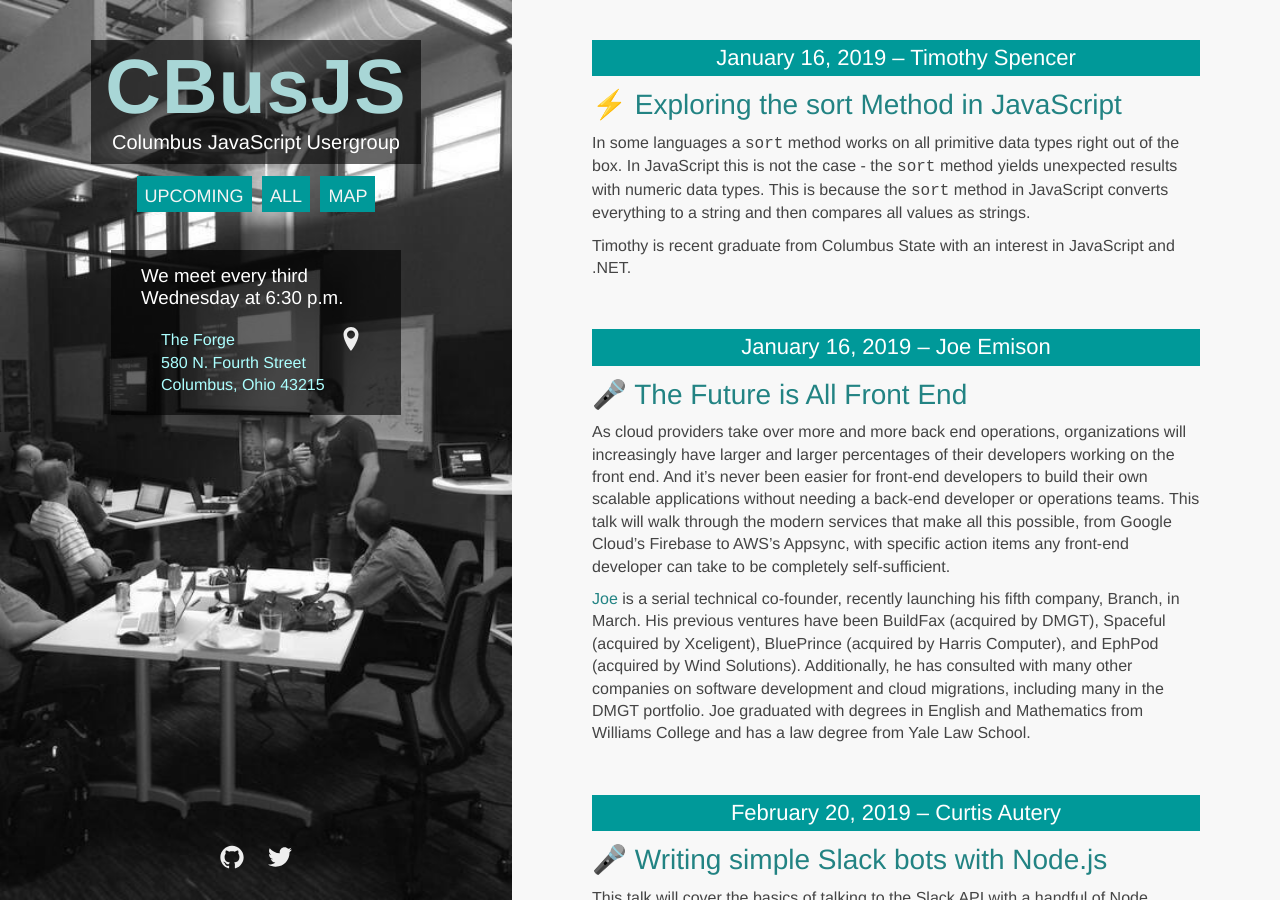
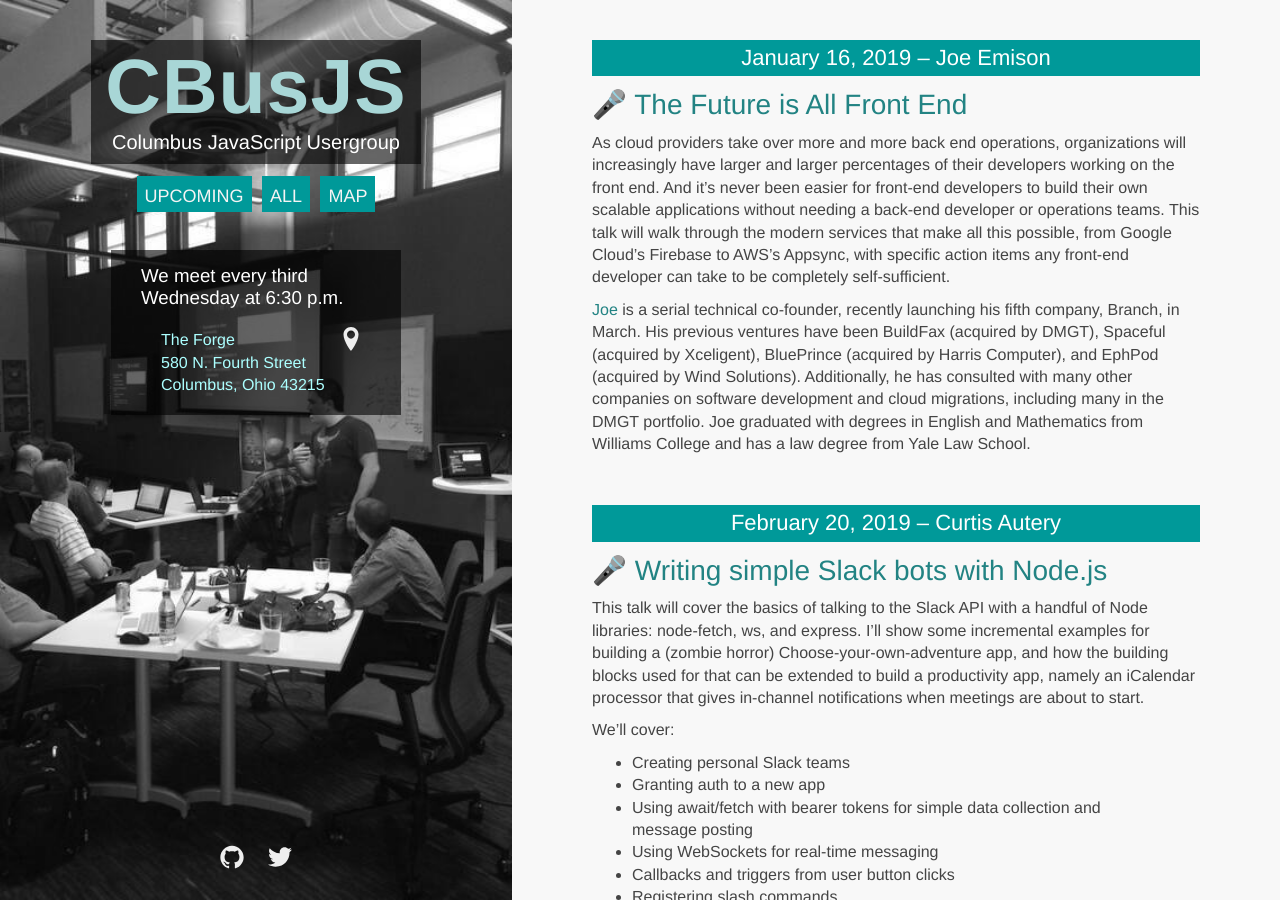
Before and after one commit to columbusjs/columbusjs.github.io, a Jekyll site: the page built from index.html, in a window 1280 px wide and 900 px high. Built offline with Jekyll 4.4.1, drawn with Linux system fonts in a browser that asks for light colours; the list of posts is cut into pages by our own code.

Commit message:
updated for January schedule

````diff
--- a/_posts/2019-01-16-joe-emison-the-future-is-all-front-end.markdown
+++ b/_posts/2019-01-16-joe-emison-the-future-is-all-front-end.markdown
@@ -1,5 +1,5 @@
 ---
-date: 2019-01-16 19:30:00
+date: 2019-01-16 19:00:00
 layout: post
 title: "🎤 The Future is All Front End"
 speaker: "Joe Emison"
--- a/_posts/2019-01-16-timothy-spencer-exploring-sort.markdown
+++ /dev/null
@@ -1,10 +0,0 @@
----
-date: 2019-01-16 19:00:00
-layout: post
-title: "⚡️ Exploring the sort Method in JavaScript"
-speaker: "Timothy Spencer"
----
-
-In some languages a ```sort``` method works on all primitive data types right out of the box. In JavaScript this is not the case - the ```sort``` method yields unexpected results with numeric data types. This is because the ```sort``` method in JavaScript converts everything to a string and then compares all values as strings.
-
-Timothy is recent graduate from Columbus State with an interest in JavaScript and .NET.
````
